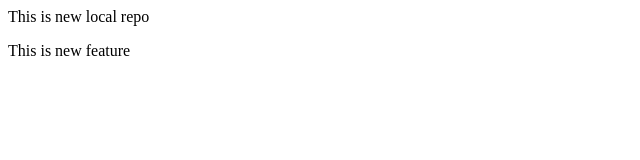
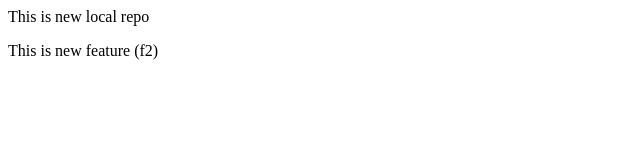
Before and after one commit to prabeshphuyal13/localrepo, a plain HTML site: page index.html in a window 1280 px wide. Shown: the full height of the page, 0-640 px from the left. Drawn offline with Linux system fonts and the light colour scheme.

Commit message:
added f2

```diff
--- a/index.html
+++ b/index.html
@@ -1,2 +1,2 @@
 <p>This is new local repo</p>
-<p>This is new feature</p>
+<p>This is new feature (f2)</p>
```
